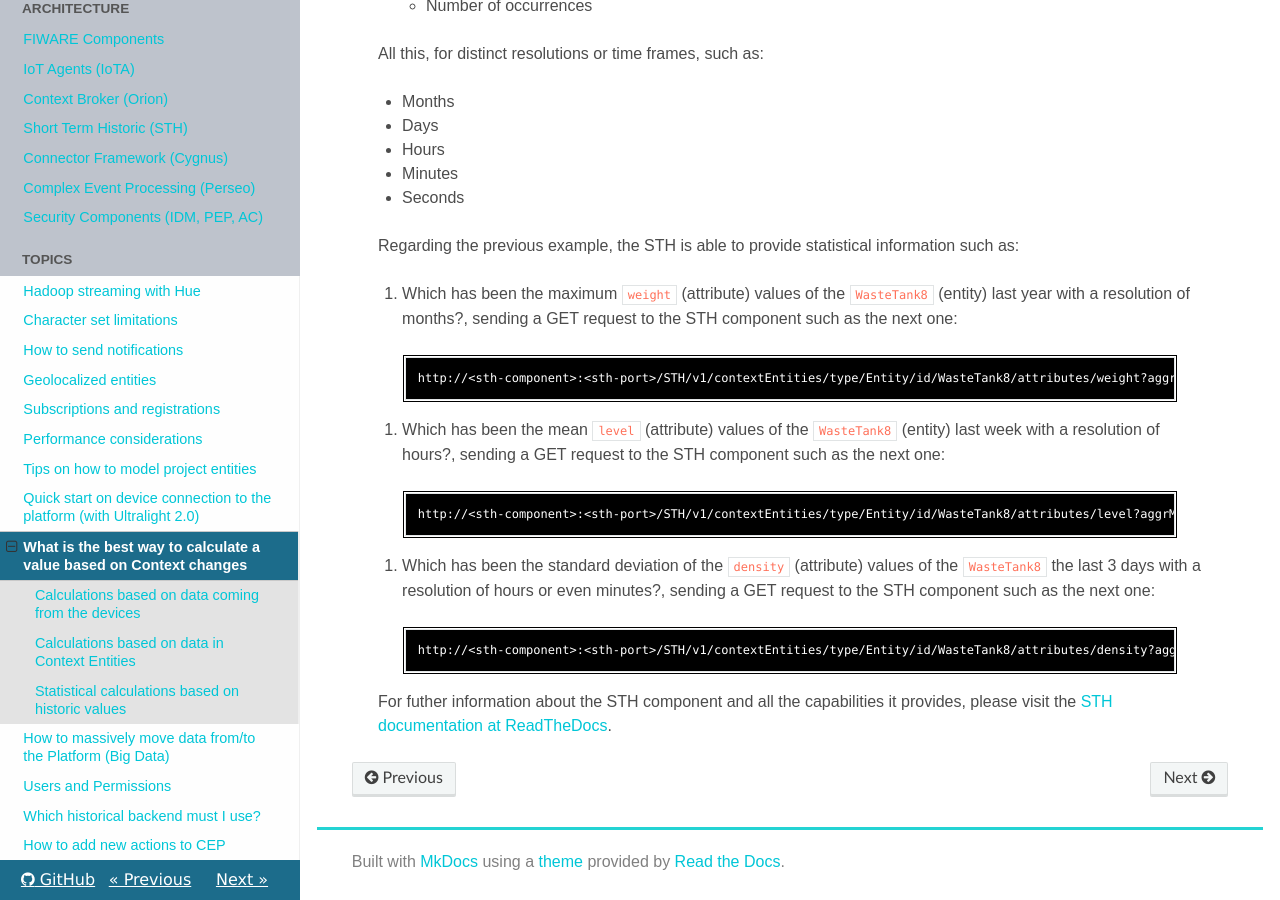
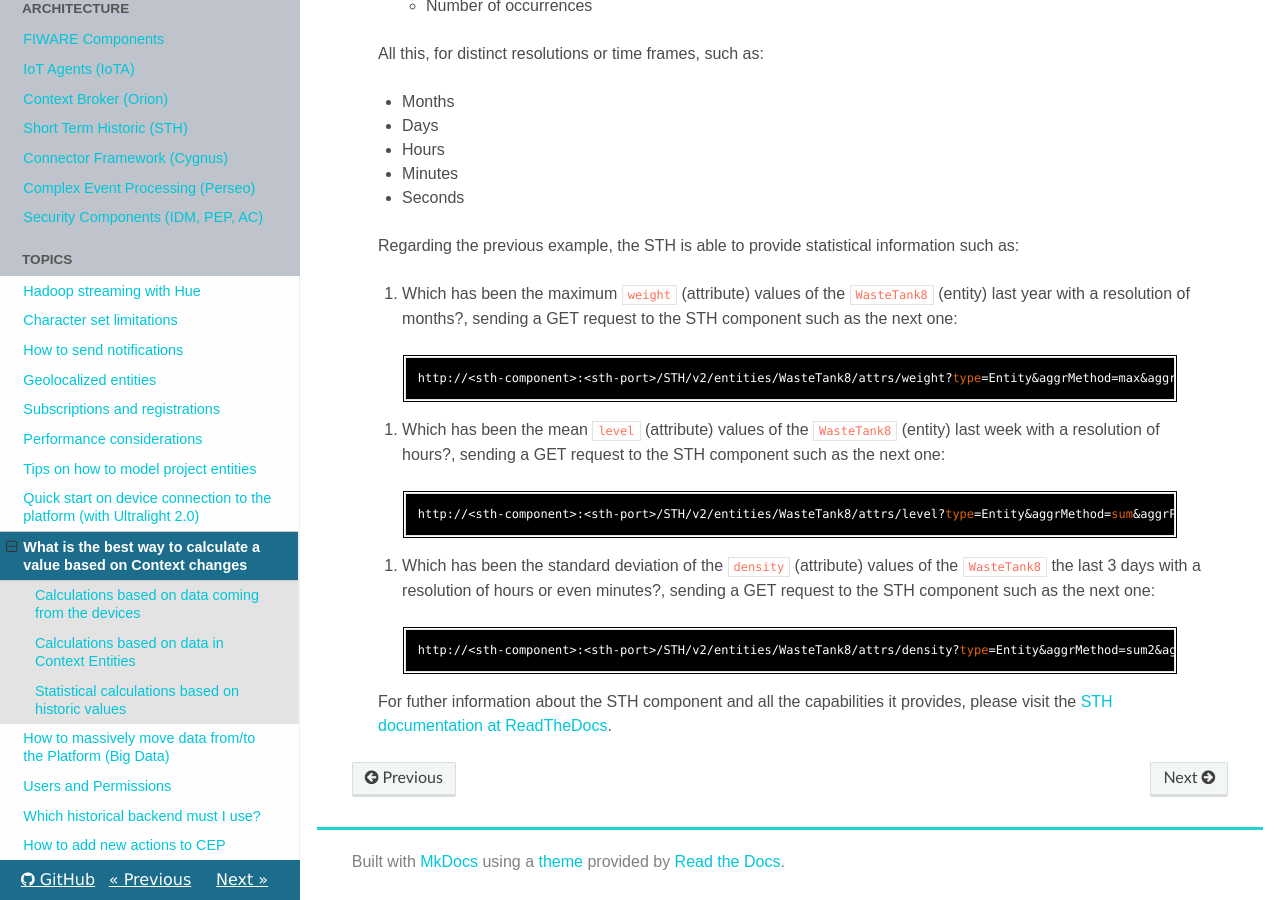
Before and after one commit to telefonicaid/thinking-cities, an MkDocs documentation site: the page built from docs/topics/data_calculation.md, in a window 1280 px wide and 900 px high, scrolled down 4883 px. Built offline with MkDocs 1.6.1, drawn with Linux system fonts in a browser that asks for light colours; nearby versions of some CDN libraries; old or Windows-style settings are respelled for this version of MkDocs; some of the changed lines change nothing that is shown.

Commit message:
FIX STH NGSIv2 in documentation

````diff
--- a/docs/topics/data_calculation.md
+++ b/docs/topics/data_calculation.md
@@ -248,17 +248,17 @@ Regarding the previous example, the STH is able to provide statistical informati
 
 1. Which has been the maximum `weight` (attribute) values of the `WasteTank8` (entity) last year with a resolution of months?, sending a GET request to the STH component such as the next one:
 ```
-http://<sth-component>:<sth-port>/STH/v1/contextEntities/type/Entity/id/WasteTank8/attributes/weight?aggrMethod=max&aggrPeriod=month&dateFrom=2015-01-01T00:00:00&dateTo=2015-12-31T23:59:59
+http://<sth-component>:<sth-port>/STH/v2/entities/WasteTank8/attrs/weight?type=Entity&aggrMethod=max&aggrPeriod=month&dateFrom=2015-01-01T00:00:00&dateTo=2015-12-31T23:59:59
 ```
 
 2. Which has been the mean `level` (attribute) values of the `WasteTank8` (entity) last week with a resolution of hours?, sending a GET request to the STH component such as the next one:
 ```
-http://<sth-component>:<sth-port>/STH/v1/contextEntities/type/Entity/id/WasteTank8/attributes/level?aggrMethod=sum&aggrPeriod=hour&dateFrom=2016-11-07T00:00:00&dateTo=2016-11-13T23:59:59
+http://<sth-component>:<sth-port>/STH/v2/entities/WasteTank8/attrs/level?type=Entity&aggrMethod=sum&aggrPeriod=hour&dateFrom=2016-11-07T00:00:00&dateTo=2016-11-13T23:59:59
 ```
 
 3. Which has been the standard deviation of the `density` (attribute) values of the `WasteTank8` the last 3 days with a resolution of hours or even minutes?, sending a GET request to the STH component such as the next one:
 ```
-http://<sth-component>:<sth-port>/STH/v1/contextEntities/type/Entity/id/WasteTank8/attributes/density?aggrMethod=sum2&aggrPeriod=minute&dateFrom=2016-11-14T00:00:00&dateTo=2016-11-16T23:59:59
+http://<sth-component>:<sth-port>/STH/v2/entities/WasteTank8/attrs/density?type=Entity&aggrMethod=sum2&aggrPeriod=minute&dateFrom=2016-11-14T00:00:00&dateTo=2016-11-16T23:59:59
 ```
 
 For futher information about the STH component and all the capabilities it provides, please visit the [STH documentation at ReadTheDocs](http://fiware-sth-comet.readthedocs.io/en/master/index.html).
````
